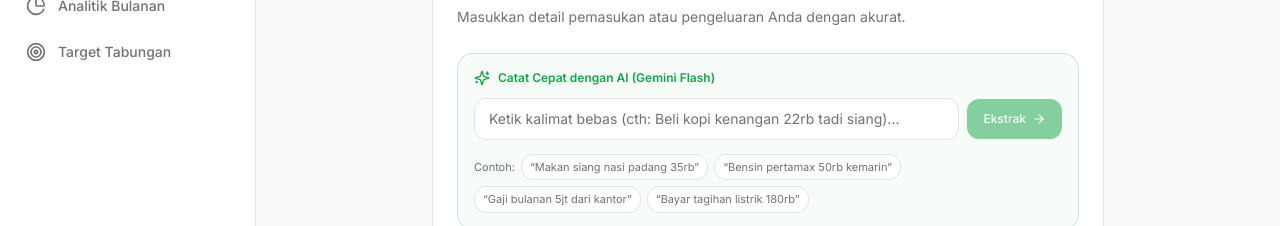
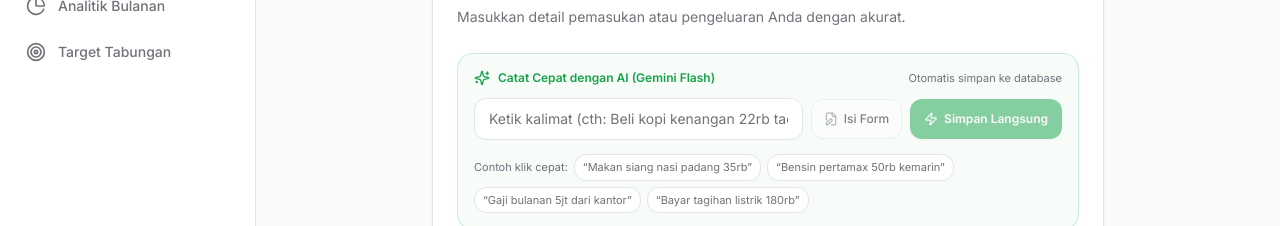
Before and after one commit to fhrs-spec/DompetKU-ExpenseTracker, a Next.js app: page /transactions/add in a window 1280 px wide. Shown: the part 194-420 px from the top of the page. Built offline with nearby package versions, Linux system fonts and the light colour scheme; no server answers.

Commit message:
feat(ai): add 1-click direct database save to AI quick input

```diff
--- a/src/components/transactions/ai-quick-input.tsx
+++ b/src/components/transactions/ai-quick-input.tsx
@@ -1,7 +1,7 @@
 "use client";
 
 import * as React from "react";
-import { Sparkles, Loader2, ArrowRight } from "lucide-react";
+import { Sparkles, Loader2, Zap, FileEdit } from "lucide-react";
 import { toast } from "sonner";
 import { parseTransactionAction } from "@/app/actions/ai";
 import { ParsedAITransaction } from "@/lib/ai/parse-transaction";
@@ -9,6 +9,7 @@ import { Button } from "@/components/ui/button";
 
 interface AiQuickInputProps {
   onParsed: (data: ParsedAITransaction) => void;
+  onDirectSave?: (data: ParsedAITransaction) => Promise<boolean>;
   disabled?: boolean;
 }
 
@@ -19,46 +20,69 @@ const SAMPLE_PROMPTS = [
   "Bayar tagihan listrik 180rb",
 ];
 
-export function AiQuickInput({ onParsed, disabled }: AiQuickInputProps) {
+export function AiQuickInput({ onParsed, onDirectSave, disabled }: AiQuickInputProps) {
   const [prompt, setPrompt] = React.useState("");
-  const [isLoading, setIsLoading] = React.useState(false);
+  const [loadingAction, setLoadingAction] = React.useState<"fill" | "direct_save" | null>(null);
 
-  const handleParse = async (textToParse?: string) => {
-    const text = textToParse || prompt;
+  const isLoading = loadingAction !== null;
+
+  const handleAction = async (action: "fill" | "direct_save", textOverride?: string) => {
+    const text = textOverride || prompt;
     if (!text.trim()) {
       toast.error("Tulis kalimat transaksi terlebih dahulu.");
       return;
     }
 
-    setIsLoading(true);
+    setLoadingAction(action);
     try {
       const res = await parseTransactionAction(text);
-      if (res.success && res.data) {
+      if (!res.success || !res.data) {
+        toast.error(res.error || "Gagal mengekstrak data transaksi.");
+        return;
+      }
+
+      if (action === "direct_save" && onDirectSave) {
+        // Langsung simpan ke database Supabase
+        const saved = await onDirectSave(res.data);
+        if (saved) {
+          setPrompt("");
+        }
+      } else {
+        // Isi ke form untuk ditinjau
         onParsed(res.data);
-        toast.success(`Berhasil mengekstrak: ${res.data.title}`);
-        setPrompt("");
-      } else {
-        toast.error(res.error || "Gagal mengekstrak data transaksi.");
+        toast.info(
+          `Data "${res.data.title}" masuk ke formulir. Klik "Simpan Transaksi" di bawah untuk menyimpan ke database.`
+        );
       }
     } catch {
       toast.error("Terjadi kendala saat menghubungkan ke AI.");
     } finally {
-      setIsLoading(false);
+      setLoadingAction(null);
     }
   };
 
   const handleKeyDown = (e: React.KeyboardEvent<HTMLInputElement>) => {
     if (e.key === "Enter" && !isLoading) {
       e.preventDefault();
-      handleParse();
+      // Enter langsung simpan jika onDirectSave tersedia
+      if (onDirectSave) {
+        handleAction("direct_save");
+      } else {
+        handleAction("fill");
+      }
     }
   };
 
   return (
     <div className="rounded-2xl border border-primary/20 bg-primary/[0.03] dark:bg-primary/[0.05] p-4 space-y-3 transition-colors">
+      <div className="flex items-center justify-between">
         <div className="flex items-center gap-2 text-xs font-semibold text-primary">
           <Sparkles className="h-4 w-4" />
           <span>Catat Cepat dengan AI (Gemini Flash)</span>
+        </div>
+        <span className="text-[11px] text-muted-foreground hidden sm:inline">
+          Otomatis simpan ke database
+        </span>
       </div>
 
       <div className="flex flex-col sm:flex-row items-stretch sm:items-center gap-2">
@@ -69,42 +93,62 @@ export function AiQuickInput({ onParsed, disabled }: AiQuickInputProps) {
             onChange={(e) => setPrompt(e.target.value)}
             onKeyDown={handleKeyDown}
             disabled={disabled || isLoading}
-            placeholder="Ketik kalimat bebas (cth: Beli kopi kenangan 22rb tadi siang)..."
+            placeholder="Ketik kalimat (cth: Beli kopi kenangan 22rb tadi siang)..."
             className="w-full rounded-xl border border-border bg-card px-3.5 py-2.5 text-sm text-foreground placeholder:text-muted-foreground focus-visible:outline-none focus-visible:ring-2 focus-visible:ring-primary transition-all disabled:opacity-50"
           />
         </div>
 
+        <div className="flex items-center gap-2 shrink-0">
           <Button
             type="button"
-          onClick={() => handleParse()}
+            variant="outline"
+            onClick={() => handleAction("fill")}
             disabled={disabled || isLoading || !prompt.trim()}
             size="sm"
-          className="shrink-0 gap-1.5 h-10 px-4"
+            className="h-10 px-3 text-xs gap-1.5"
+            title="Isi formulir di bawah untuk diperiksa/diedit terlebih dahulu"
           >
-          {isLoading ? (
+            {loadingAction === "fill" ? (
+              <Loader2 className="h-3.5 w-3.5 animate-spin" />
+            ) : (
+              <FileEdit className="h-3.5 w-3.5 text-muted-foreground" />
+            )}
+            <span>Isi Form</span>
+          </Button>
+
+          <Button
+            type="button"
+            onClick={() => handleAction("direct_save")}
+            disabled={disabled || isLoading || !prompt.trim()}
+            size="sm"
+            className="h-10 px-3.5 text-xs gap-1.5 shadow-soft bg-primary hover:bg-primary/90 text-primary-foreground font-semibold"
+            title="Ekstrak dan langsung simpan ke database"
+          >
+            {loadingAction === "direct_save" ? (
               <>
-              <Loader2 className="h-4 w-4 animate-spin" />
-              <span>Memproses...</span>
+                <Loader2 className="h-3.5 w-3.5 animate-spin" />
+                <span>Menyimpan...</span>
               </>
             ) : (
               <>
-              <span>Ekstrak</span>
-              <ArrowRight className="h-3.5 w-3.5" />
+                <Zap className="h-3.5 w-3.5" />
+                <span>Simpan Langsung</span>
               </>
             )}
           </Button>
         </div>
+      </div>
 
       {/* Quick sample chips */}
       <div className="flex items-center gap-1.5 flex-wrap pt-0.5">
-        <span className="text-[11px] text-muted-foreground">Contoh:</span>
+        <span className="text-[11px] text-muted-foreground">Contoh klik cepat:</span>
         {SAMPLE_PROMPTS.map((sample, idx) => (
           <button
             key={idx}
             type="button"
             onClick={() => {
               setPrompt(sample);
-              handleParse(sample);
+              handleAction("direct_save", sample);
             }}
             disabled={disabled || isLoading}
             className="text-[11px] rounded-lg border border-border bg-card hover:bg-muted/80 px-2 py-1 text-muted-foreground hover:text-foreground transition-colors cursor-pointer"
--- a/src/components/transactions/transaction-form.tsx
+++ b/src/components/transactions/transaction-form.tsx
@@ -122,12 +122,49 @@ export function TransactionForm({
     }
   };
 
+  const handleAIDirectSave = async (parsed: ParsedAITransaction): Promise<boolean> => {
+    setIsLoading(true);
+    try {
+      const res = await createTransactionAction({
+        title: parsed.title,
+        amount: parsed.amount,
+        type: parsed.type,
+        category: parsed.category,
+        transaction_date: parsed.transaction_date,
+        note: parsed.note || "",
+      });
+
+      if (!res.success) {
+        toast.error(res.error || "Gagal menyimpan transaksi");
+        return false;
+      }
+
+      toast.success(`Transaksi "${parsed.title}" berhasil dicatat ke database!`);
+      if (onSuccess) {
+        onSuccess();
+      } else {
+        router.push("/transactions");
+        router.refresh();
+      }
+      return true;
+    } catch {
+      toast.error("Terjadi kendala saat menyimpan transaksi.");
+      return false;
+    } finally {
+      setIsLoading(false);
+    }
+  };
+
   return (
     <form onSubmit={handleSubmit(onSubmit)} className="space-y-6" noValidate>
       {/* Smart AI Quick Input (Only for new transactions) */}
       {!isEdit && (
         <div className="pb-2 border-b border-border/60">
-          <AiQuickInput onParsed={handleAIParsed} disabled={isLoading} />
+          <AiQuickInput
+            onParsed={handleAIParsed}
+            onDirectSave={handleAIDirectSave}
+            disabled={isLoading}
+          />
         </div>
       )}
 
```
Lines whose indentation alone changed are shown as unchanged.
